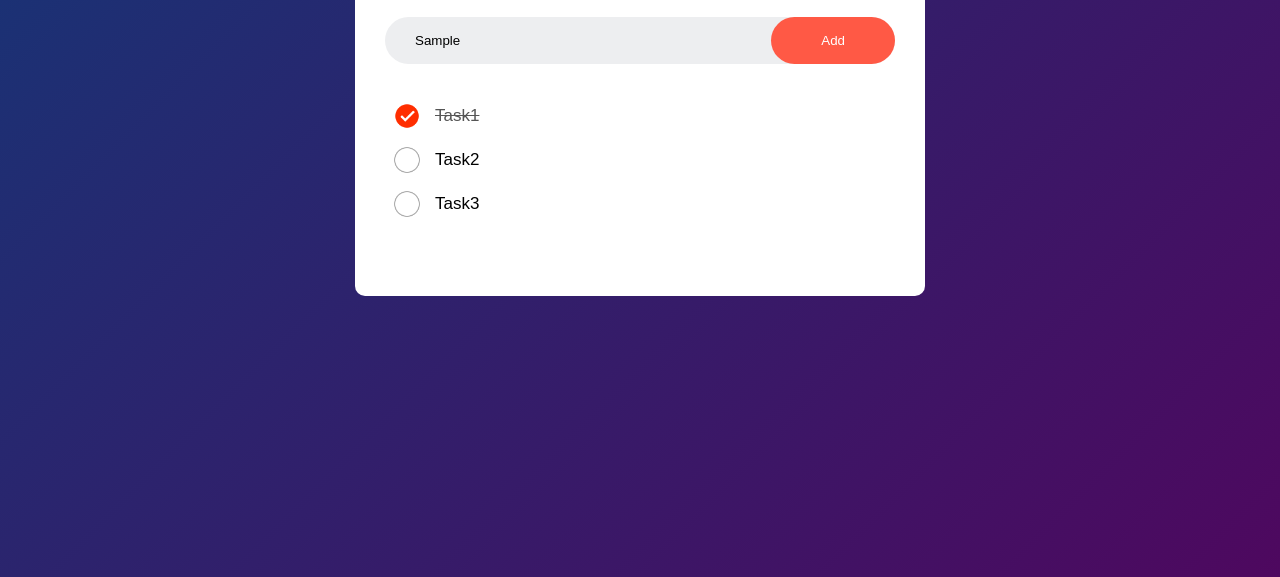
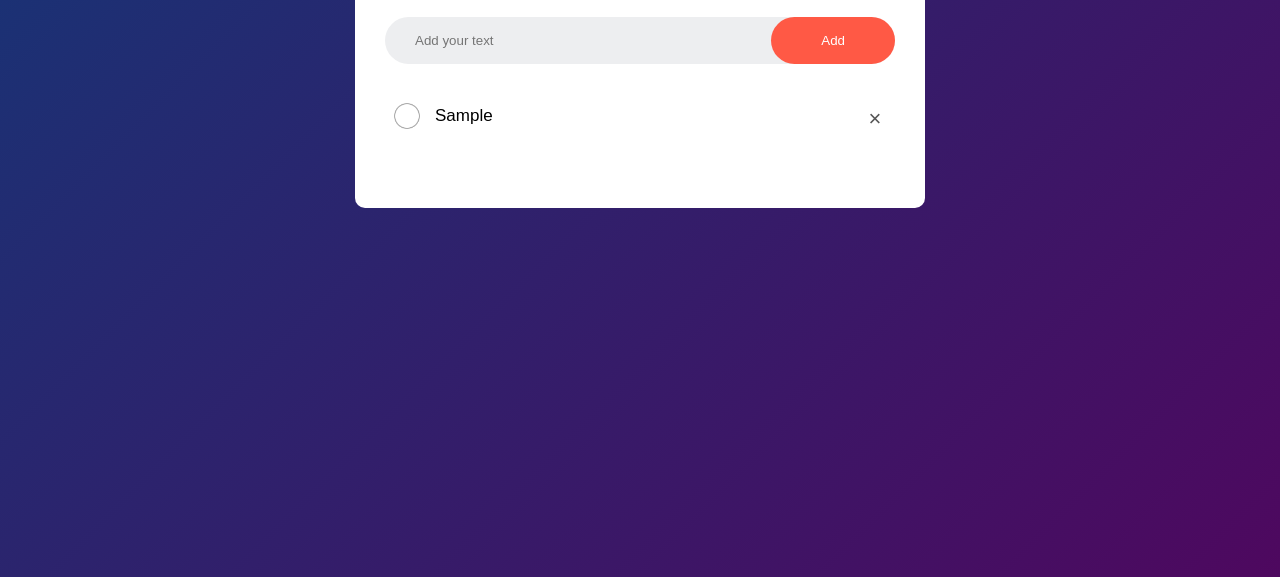
Before and after one commit to vivekkumarshani/30_Days_30_projects_in_Javascript-, a plain HTML site: page To-Do-List/index.html in a window 1280 px wide. Both pictures are taken after typing "Sample" into the empty fields and a click on the button "Add". Shown: the part 223-800 px from the top of the page. Drawn offline with Linux system fonts and the light colour scheme.

Commit message:
Todo list complete

```diff
--- a/To-Do-List/index.html
+++ b/To-Do-List/index.html
@@ -13,14 +13,15 @@
             <h2>To Do List <img src="images/icons8-todo-list-100.png" alt="todo_list_icon"></h2>
             <div class="row">
                 <input type="text" id="input-box" placeholder="Add your text">
-                <button>Add</button>
+                <button class="btn">Add</button>
             </div>
             <ul id="list-container">
-                <li class="checked">Task1</li>
+                <!-- <li class="checked">Task1</li>
                 <li>Task2</li>
-                <li>Task3</li>
+                <li>Task3</li> -->
             </ul>
         </div>
     </div>
 </body>
+<script src="script.js"></script>
 </html>
--- /dev/null
+++ b/To-Do-List/script.js
@@ -0,0 +1,28 @@
+const inputBox = document.getElementById("input-box")
+const listContainer = document.getElementById("list-container")
+
+document.querySelector(".btn").addEventListener("click", ()=>{
+    if (inputBox.value === "") {
+        alert("You must write something")
+    } else {
+        let li = document.createElement("li")
+        li.innerHTML = inputBox.value
+        listContainer.appendChild(li)
+        let span = document.createElement("span")
+        span.innerHTML =" \u00d7";
+        li.appendChild(span)
+
+    }
+    inputBox.value = '';
+}
+
+
+
+)
+listContainer.addEventListener("click", (e)=>{
+    if (e.target.tagName  === "LI") {
+        e.target.classList.toggle("checked")
+    } else if(e.target.tagName  === "SPAN"){
+        e.target.parentElement.remove()
+    }
+    }, false)
--- a/To-Do-List/style.css
+++ b/To-Do-List/style.css
@@ -94,3 +94,21 @@ ul li.checked{
 ul li.checked::before{
     background-image: url(images/icons8-check-mark-48.png);
 }
+
+
+ul li span{
+    position: absolute;
+    right: 0;
+    top: 5px;
+    width: 40px;
+    height: 40px;
+    font-size: 22px;
+    color: #555;
+    line-height: 40px;
+    text-align: center;
+    border-radius: 50%;
+}
+
+ul li span:hover{
+    background: #edeef0;
+}
```
